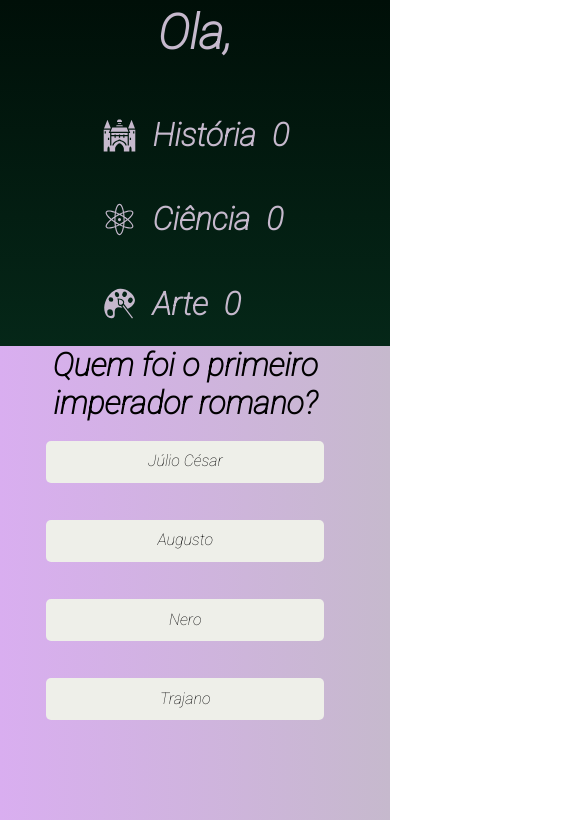
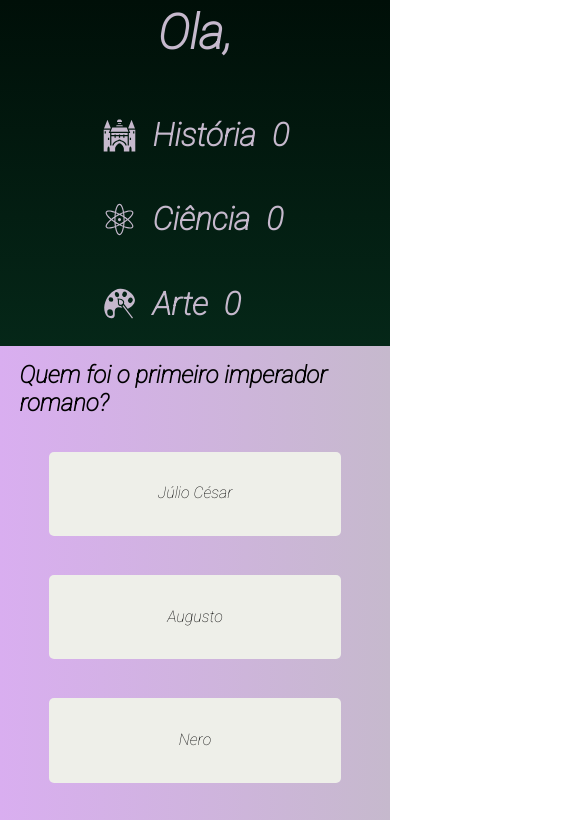
Before and after one commit to FilipeSall/Quizzgame, a React (Create React App) app: page /perguntas in a window 390 px wide. Shown: the top 820 px of the page, 585 px wide, since content can reach past the window. Built offline with nearby package versions, Linux system fonts and the light colour scheme; a web font is replaced by a local one.

Commit message:
corrigindo responsividade

```diff
--- a/src/components/questionsPage/questionpage.css
+++ b/src/components/questionsPage/questionpage.css
@@ -176,7 +176,7 @@
 
 @media screen and (max-width:650px) {
     .question__container{
-        min-height: fit-content;
+        height: fit-content;
     }
 
     .header {
@@ -190,13 +190,20 @@
         margin-top: 1%;
     }
 
+    .question-wrapper {
+        height: fit-content;
+    }
+
     .question-card{
         flex-wrap: nowrap;
         height: 100%;
+        width: 100%;
     }
 
     .question-card > h1 {
-        font-size: 2rem;
+        font-size: 1.5rem;
+        margin: 15px;
+        text-align: start;
     }
 
     .button-wrapper {
@@ -204,7 +211,12 @@
     }
     .awnser-btn{
         font-size: 1rem;
-        height: 5vh;
+        height: 10vh;
         min-width: 75%;
     }
+    .log-out__btn{
+        margin-left: 80%;
+        opacity: 0.6;
+    }
+
 }
--- a/src/components/scoreDisplay/scoredisplay.css
+++ b/src/components/scoreDisplay/scoredisplay.css
@@ -51,6 +51,7 @@
         width: 100%;
         flex-direction:column;
         align-items: flex-start;
+        height: fit-content;
     }
 
     .theme-title{
```
